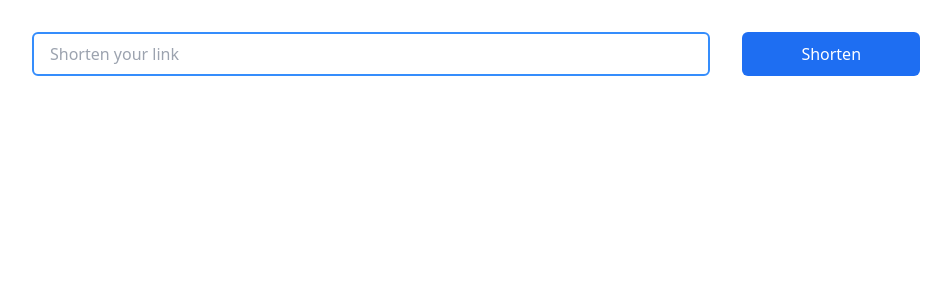
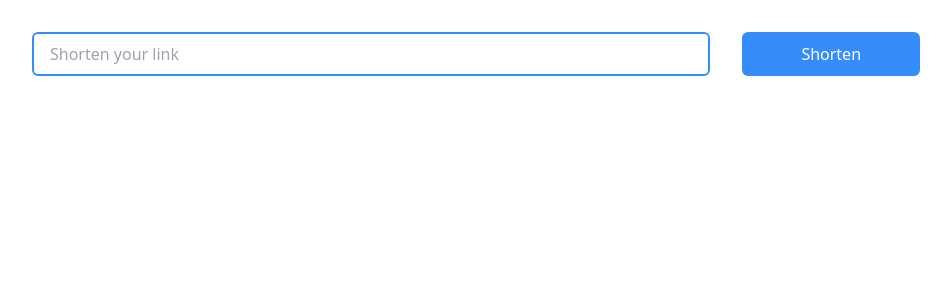
Before and after one commit to nakrovati/cutu-web, a Nuxt app: page / in a window 1280 px wide. Shown: the top 300 px of the page, without its empty margins (164-1115 px from the left). Built offline with nearby package versions, Linux system fonts and the light colour scheme.

Commit message:
fix: dateCreated date format

```diff
--- a/components/URLShortener/URLShortenerInput.vue
+++ b/components/URLShortener/URLShortenerInput.vue
@@ -38,7 +38,7 @@ async function shortenURL() {
   try {
     const newShortLink: NewShortLink = {
       initialURL: url.value,
-      dateCreated: new Date().toString(),
+      dateCreated: new Date().toISOString(),
     };
 
     const shortLink = await $fetch<ShortLink>("/urls", {
@@ -73,7 +73,7 @@ async function shortenURL() {
         />
       </label>
       <button
-        class="rounded-md bg-blue-600 py-2 text-white transition-colors hover:bg-blue-500"
+        class="rounded-md bg-blue-500 py-2 text-white transition-colors hover:bg-blue-600 active:bg-blue-700"
         type="submit"
       >
         Shorten
```
